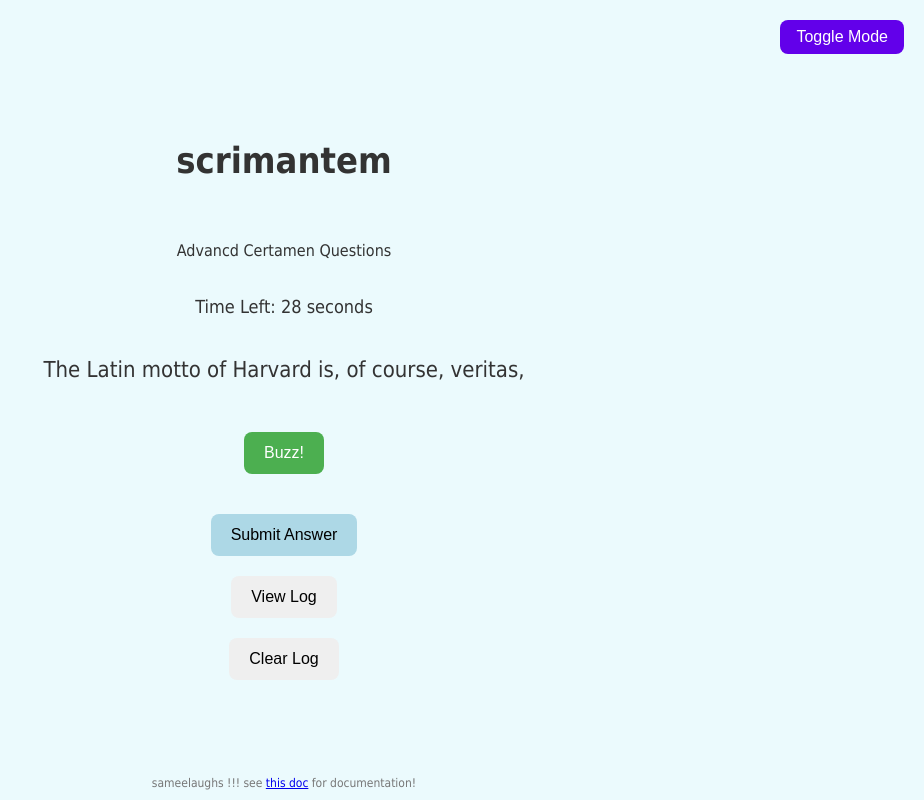
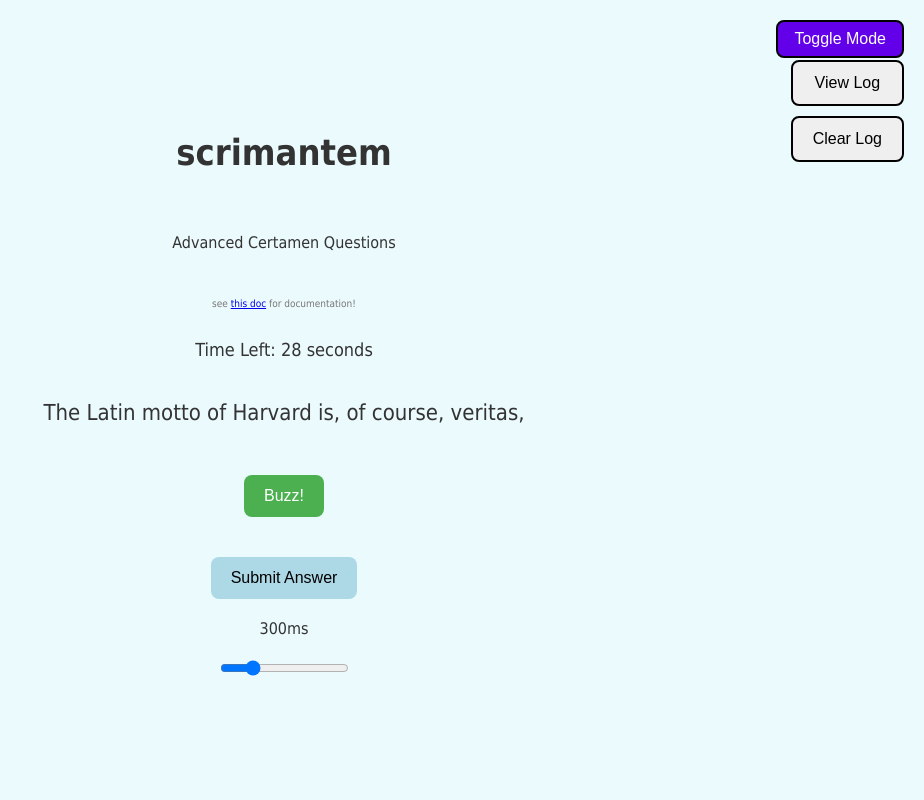
Before and after one commit to SameeLaughs/scrimtamen, a plain HTML site: page index.html in a window 1280 px wide. Both pictures are taken after a click on the button "Start". Shown: the whole page, without its empty margins (356-1280 px from the left). Drawn offline with Linux system fonts and the light colour scheme.

Commit message:
Update index.html

```diff
--- a/index.html
+++ b/index.html
@@ -16,6 +16,20 @@
             align-items: center;
             height: 100vh;
         }
+#logContent {
+    color: inherit;
+}
+
+ #logContent p {
+    color: black;
+}
+
+
+        #what {
+    font-size: 10px;
+    color: #777;
+}
+
 
         .container {
             display: flex;
@@ -32,7 +46,7 @@
         }
         h1 {
             font-size: 36px;
-            margin-top: 20px;
+            margin-top: 10px;
         }
         #timer, #score {
             font-size: 18px;
@@ -50,9 +64,11 @@
         button {
             padding: 12px 20px;
             font-size: 16px;
+            border: 2px solid black;
             cursor: pointer;
             border: none;
             border-radius: 8px;
+
         }
 
         #submitAnswer{
@@ -63,6 +79,17 @@
             background-color: #4caf50;
             color: white;
         }
+
+        #buttonContainer {
+    position: absolute;
+    top: 60px;
+    right: 20px;
+    display: flex;
+    flex-direction: column;
+    gap: 10px;
+
+}
+
 
         #answerInput {
             padding: 10px;
@@ -100,34 +127,59 @@
             max-width: 500px;
             text-align: center;
         }
+        #viewLogButton {
+                            margin: ;: 10px;
+
+                        border: 2px solid black;
+
+        }
+        #clearLogButton {
+
+                        border: 2px solid black;
+
+
+        }
         #modeToggleButton {
+            border: 2px solid black;
             padding: 8px 16px;
             background-color: #6200ea;
             color: white;
-            border-radius: 8px;
             cursor: pointer;
             position: absolute;
+            border: 2px solid black;
             top: 20px;
             right: 20px;
-            border: none;
+
+
         }
     </style>
 </head>
 <body>
 
     <button id="modeToggleButton">Toggle Mode</button>
+    <div id="buttonContainer">
+    <button id="viewLogButton" onclick="viewLog()">View Log</button>
+    <button id="clearLogButton">Clear Log</button>
+</div>
+
     <div class="container" id="gameContainer" style="display:none;">
         <h1>scrimantem</h1>
-        <p>Advancd Certamen Questions</p>
+
+        <p>Advanced Certamen Questions</p>
+                <p id= "what">    see <a href="https://docs.google.com/document/d/1-WN_S2N4p3Hbv3-IzPjr9G20nRHazstUhIyjktkLAjU/edit?tab=t.0" target="_blank">this doc</a> for documentation!
+</p>
         <div id="timer">Time Left: <span id="timeLeft">30</span> seconds</div>
         <div id="question"></div>
         <button id="buzzButton">Buzz!</button>
         <div id="correctAnswerDisplay"></div>
         <input type="text" id="answerInput" placeholder="Your answer..." />
         <button id="submitAnswer">Submit Answer</button>
-    <!--    <div id="score">Score: 0</div> -->
+    <!--    <div id="score">Score: 0</div>
         <button id="viewLogButton" onclick="viewLog()">View Log</button>
-        <button id="clearLogButton">Clear Log</button>
+        <button id="clearLogButton">Clear Log</button> -->
+    <span id="speedValue">300ms</span>
+    <input type="range" id="speedSlider" min="100" max="1000" value="300" step="50">
+
     </div>
 
 <!-- Category Selection Modal -->
@@ -187,6 +239,11 @@
         document.getElementById("question").innerText = "There was an issue loading the questions.";
     }
 }
+// slider for interval of speed
+document.getElementById("speedSlider").addEventListener("input", function() {
+    document.getElementById("speedValue").innerText = this.value + "ms";
+});
+
 
 
     function startGame() {
@@ -223,7 +280,7 @@
         buzzedWord = "";
         buzzedTimeLeft = 30;
         clearInterval(intervalId);
-        intervalId = setInterval(revealNextWord, 300);
+    intervalId = setInterval(revealNextWord, document.getElementById("speedSlider").value); // changed from 300 to slider
         timerId = setInterval(countDown, 1000);
     }
 
@@ -275,6 +332,13 @@
 
     correctAnswerDisplay.innerText = "Answer: " + correctAnswer;
     correctAnswerDisplay.style.color = "black"; // nvm
+
+        if (document.body.classList.contains("dark-mode")) {
+        correctAnswerDisplay.style.color = "yellow";
+    } else {
+        correctAnswerDisplay.style.color = "black";
+    }
+
 
     logAttempt(userAnswer === correctAnswer.toLowerCase(), userAnswer);
 
@@ -349,11 +413,12 @@
         buzz();
     }
 });
+</script>
+<!-- <footer style="position: fixed; top: 0; left: 0; margin: 10px; text-align: left; font-size: 12px; color: #777;">
+    sameelaughs !!! see <a href="https://docs.google.com/document/d/1-WN_S2N4p3Hbv3-IzPjr9G20nRHazstUhIyjktkLAjU/edit?tab=t.0" target="_blank">this doc</a> for documentation!
+</footer> -->
 
-</script>
-    <footer style="position: fixed; bottom: 10px; width: 100%; text-align: center; font-size: 12px; color: #777;">
-        sameelaughs !!! see <a href="https://docs.google.com/document/d/1-WN_S2N4p3Hbv3-IzPjr9G20nRHazstUhIyjktkLAjU/edit?tab=t.0" target="_blank">this doc</a> for documentation!
-    </footer>
+
 
 </body>
 </html>
```
